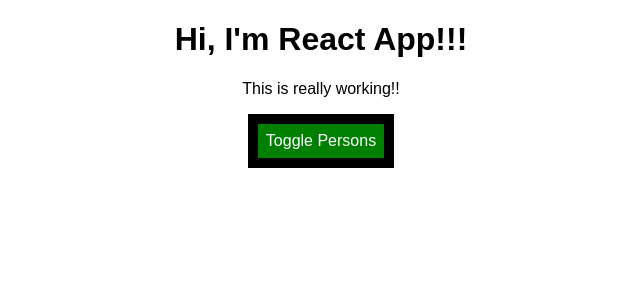
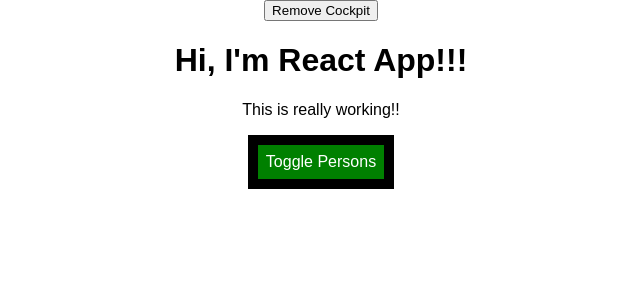
Before and after one commit to libertyu/react-complete-guide, a React app: page / in a window 1280 px wide. Shown: the top 300 px of the page, without its empty margins (319-959 px from the left). Built offline with nearby package versions, Linux system fonts and the light colour scheme.

Commit message:
2つのuseEffectのパターン

```diff
--- a/src/components/Cockpit/Cockpit.js
+++ b/src/components/Cockpit/Cockpit.js
@@ -8,7 +8,17 @@
     setTimeout(() => {
       alert("Save data to cloud!");
     }, 1000);
+    return () => {
+      console.log("[Cockpit.js] Cleanup work in useEffect ");
+    };
   }, []);
+
+  useEffect(() => {
+    console.log(["[Cockpit.js] 2nd useEffect"]);
+    return () => {
+      console.log("[Cockpit.js] Cleanup work in 2nd useEffect ");
+    };
+  });
 
   let assignClasses = [];
   let btnClass = "";
--- a/src/components/Persons/Persons.js
+++ b/src/components/Persons/Persons.js
@@ -21,6 +21,9 @@
     console.log("[Persons.js] componentDidUpdate");
     console.log(snapshot);
   }
+  componentWillUnmount() {
+    console.log("[Persons.js] componentWillUnmount");
+  }
 
   render() {
     console.log("[Persons.js] rendering...");
--- a/src/container/App.js
+++ b/src/container/App.js
@@ -16,7 +16,8 @@
       { id: "asd3", name: "Alice", age: "30" }
     ],
     otherState: "some other value",
-    showPersons: false
+    showPersons: false,
+    showCockpit: true
   };
 
   static getDerivedStateFromProps(props, state) {
@@ -83,11 +84,21 @@
 
     return (
       <div className={classes.App}>
-        <Cockpit
-          showPersons={this.state.showPersons}
-          persons={this.state.persons}
-          clicked={this.togglePersonsHandler}
-        />
+        <button
+          onClick={() => {
+            this.setState({ showCockpit: false });
+          }}
+        >
+          Remove Cockpit
+        </button>
+        {this.state.showCockpit ? (
+          <Cockpit
+            showPersons={this.state.showPersons}
+            persons={this.state.persons}
+            clicked={this.togglePersonsHandler}
+          />
+        ) : null}
+
         {persons}
       </div>
     );
```
